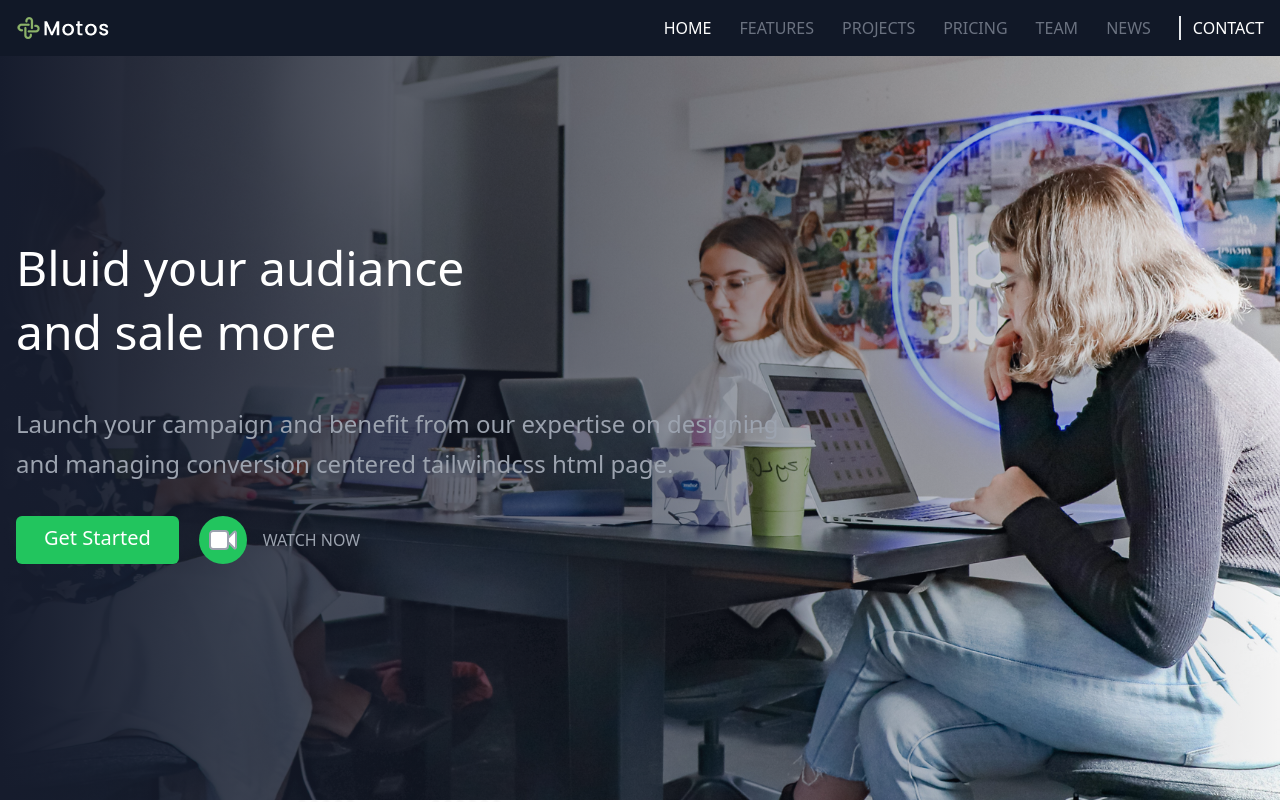
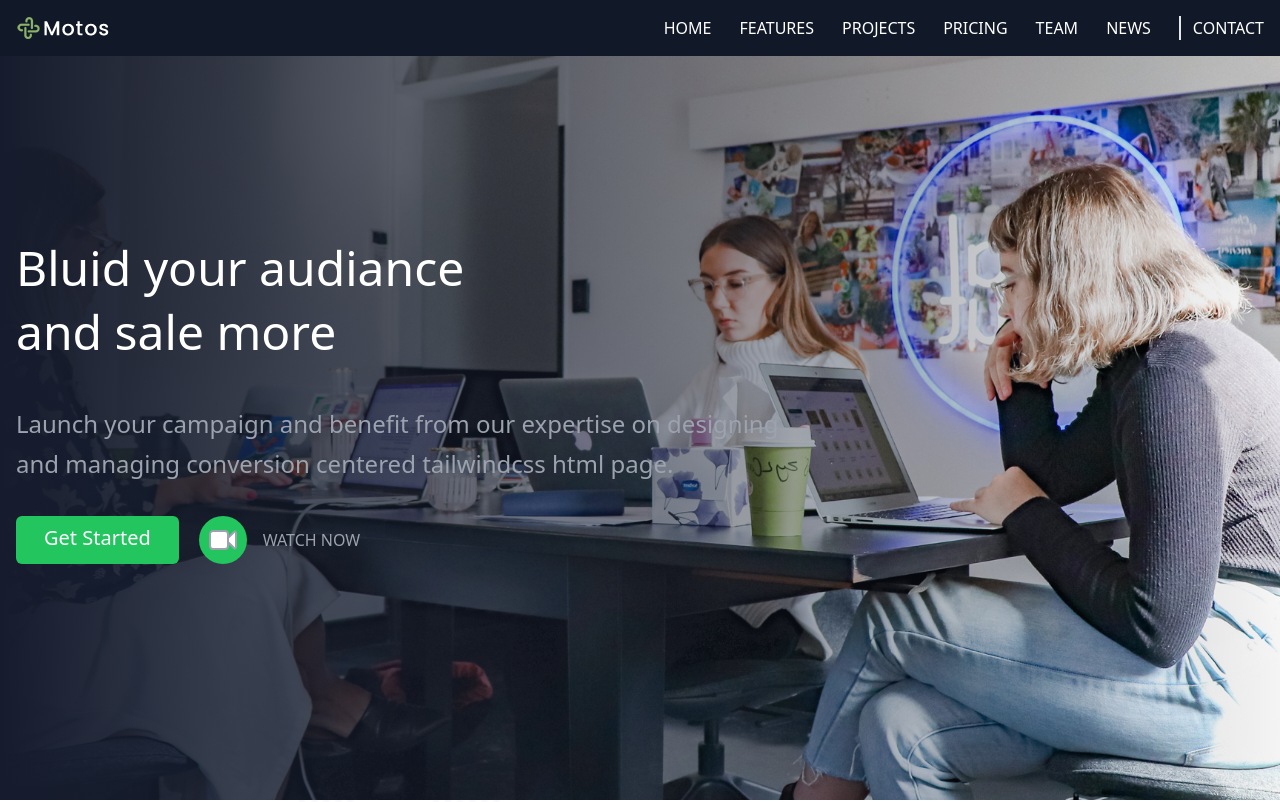
Before and after one commit to DumitruBolandau78/Motos, a React (Vite) app: page / in a window 1280 px wide. Shown: the top 802 px of the page. Built offline with nearby package versions, Linux system fonts and the light colour scheme; a web font is replaced by a local one.

Commit message:
navbar changes

```diff
--- a/src/components/navigation/Header.jsx
+++ b/src/components/navigation/Header.jsx
@@ -2,7 +2,7 @@ import { useState } from "react";
 import HeaderLinkList from "./HeaderLinkList";
 
 const Header = () => {
-  const [isNavOpen, setItsNavOpen] = useState(false);
+  const [isNavOpen, setIsNavOpen] = useState(false);
 
   return (
     <header className='fixed top-0 left-0 right-0 bg-gray-900 z-50'>
@@ -15,9 +15,9 @@ const Header = () => {
         </nav>
         <div className="icon burger cursor-pointer lg:hidden flex fixed top-2 right-2">
           <nav className={`${isNavOpen ? 'right-0' : 'right-[-100%]'} fixed text-2xl top-0 pt-[70px] duration-300 bg-green-500 max-w-[500px] w-full min-h-[100vh] flex items-center justify-center flex-col`}>
-            <HeaderLinkList setItsNavOpen={setItsNavOpen} direction={'flex-col'} gap={'gap-3'} />
+            <HeaderLinkList setIsNavOpen={setIsNavOpen} direction={'flex-col'} gap={'gap-3'} />
           </nav>
-          <svg onClick={() => setItsNavOpen(!isNavOpen)} xmlns="http://www.w3.org/2000/svg" fill="none" viewBox="0 0 24 24" strokeWidth={1.5} stroke="currentColor" className="text-white size-10 z-20">
+          <svg onClick={() => setIsNavOpen(!isNavOpen)} xmlns="http://www.w3.org/2000/svg" fill="none" viewBox="0 0 24 24" strokeWidth={1.5} stroke="currentColor" className="text-white size-10 z-20">
             <path strokeLinecap="round" strokeLinejoin="round" d="M3.75 6.75h16.5M3.75 12h16.5m-16.5 5.25h16.5" />
           </svg>
         </div>
--- a/src/components/navigation/HeaderLinkList.jsx
+++ b/src/components/navigation/HeaderLinkList.jsx
@@ -1,28 +1,24 @@
-import { useState, useContext } from "react";
+import { useContext } from "react";
 import { UtilsContext } from "../../Context/ContextProvider";
 
 // eslint-disable-next-line react/prop-types
-const HeaderLinkList = ({ direction, gap, setItsNavOpen }) => {
-  const [activeTab, setActiveTab] = useState('home');
-  const activeLink = 'uppercase text-white';
-  const inactiveLink = 'uppercase text-gray-500';
+const HeaderLinkList = ({ direction, gap, setIsNavOpen }) => {
   const { setIsModalOpenContact } = useContext(UtilsContext);
 
-  function activeLinkHandler(e) {
-    setActiveTab(e.target.textContent.toLowerCase());
-    if(setActiveTab) setItsNavOpen(false);
+  function mobileNavHandler() {
+    if(setIsNavOpen) setIsNavOpen(false);
   }
 
   return (
     <>
       <ul className={'font-medium flex ' + direction + ' ' + gap}>
-        <li><a onClick={activeLinkHandler} className={activeTab === 'Home'.toLowerCase() ? activeLink : inactiveLink} href={'#main'}>Home</a></li>
-        <li><a onClick={activeLinkHandler} className={activeTab === 'features'.toLowerCase() ? activeLink : inactiveLink} href={'#features'}>features</a></li>
-        <li><a onClick={activeLinkHandler} className={activeTab === 'projects'.toLowerCase() ? activeLink : inactiveLink} href={'#projects'}>projects</a></li>
-        <li><a onClick={activeLinkHandler} className={activeTab === 'pricing'.toLowerCase() ? activeLink : inactiveLink} href={'#pricing'}>pricing</a></li>
-        <li><a onClick={activeLinkHandler} className={activeTab === 'team'.toLowerCase() ? activeLink : inactiveLink} href={'#team'}>team</a></li>
-        <li><a onClick={activeLinkHandler} className={activeTab === 'news'.toLowerCase() ? activeLink : inactiveLink} href={'#news'}>news</a></li>
-        <li onClick={() => {setIsModalOpenContact(true); setItsNavOpen(false)}} className="uppercase text-white cursor-pointer border-l-2 ps-3">contact</li>
+        <li><a onClick={mobileNavHandler} className="uppercase text-white" href={'#main'}>Home</a></li>
+        <li><a onClick={mobileNavHandler} className="uppercase text-white" href={'#features'}>features</a></li>
+        <li><a onClick={mobileNavHandler} className="uppercase text-white" href={'#projects'}>projects</a></li>
+        <li><a onClick={mobileNavHandler} className="uppercase text-white" href={'#pricing'}>pricing</a></li>
+        <li><a onClick={mobileNavHandler} className="uppercase text-white" href={'#team'}>team</a></li>
+        <li><a onClick={mobileNavHandler} className="uppercase text-white" href={'#news'}>news</a></li>
+        <li onClick={() => {setIsModalOpenContact(true); if(setIsNavOpen) setIsNavOpen(false)}} className="uppercase text-white cursor-pointer border-l-2 ps-3">contact</li>
       </ul>
 
     </>
```
